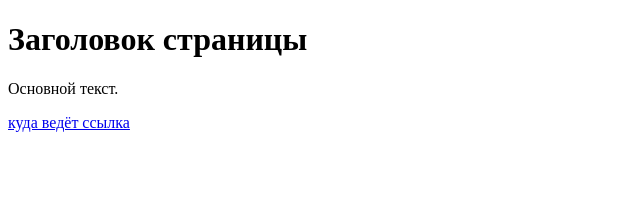
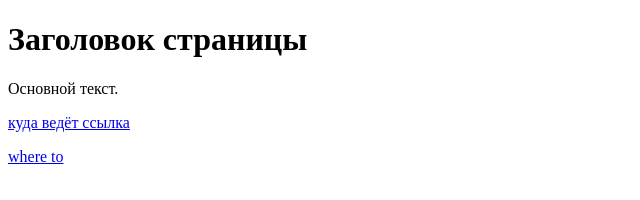
Before and after one commit to LiubaAB/LiubaAB.github.io, a plain HTML site: page index.html in a window 1280 px wide. Shown: the full height of the page, 0-640 px from the left. Drawn offline with Linux system fonts and the light colour scheme.

Commit message:
Added second link to mysitepage2

```diff
--- a/index.html
+++ b/index.html
@@ -38,7 +38,7 @@ height="0" width="0" style="display:none;visibility:hidden"></iframe></noscript>
   <p>Основной текст.</p>
 
   <p><a id = 123 href="mysitepage2.html" target="_blank" title="Вторая страница">куда ведёт ссылка</a></p>
-
+  <p><a id = 456 href="mysitepage2.html" target="_blank" title=""Вторая страница"">where to</a></p>
 
 <!-- Click event is collected by gtag and sent to GA4 -->
 <!--    Полезные материалы: -->
```
